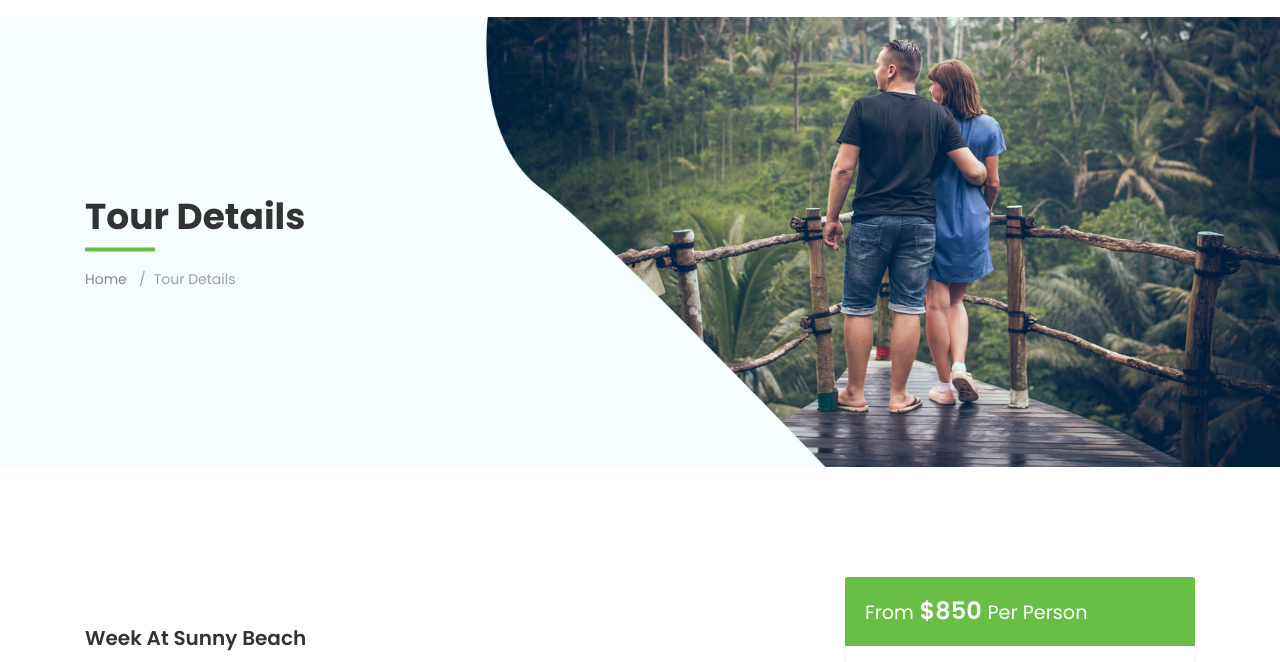
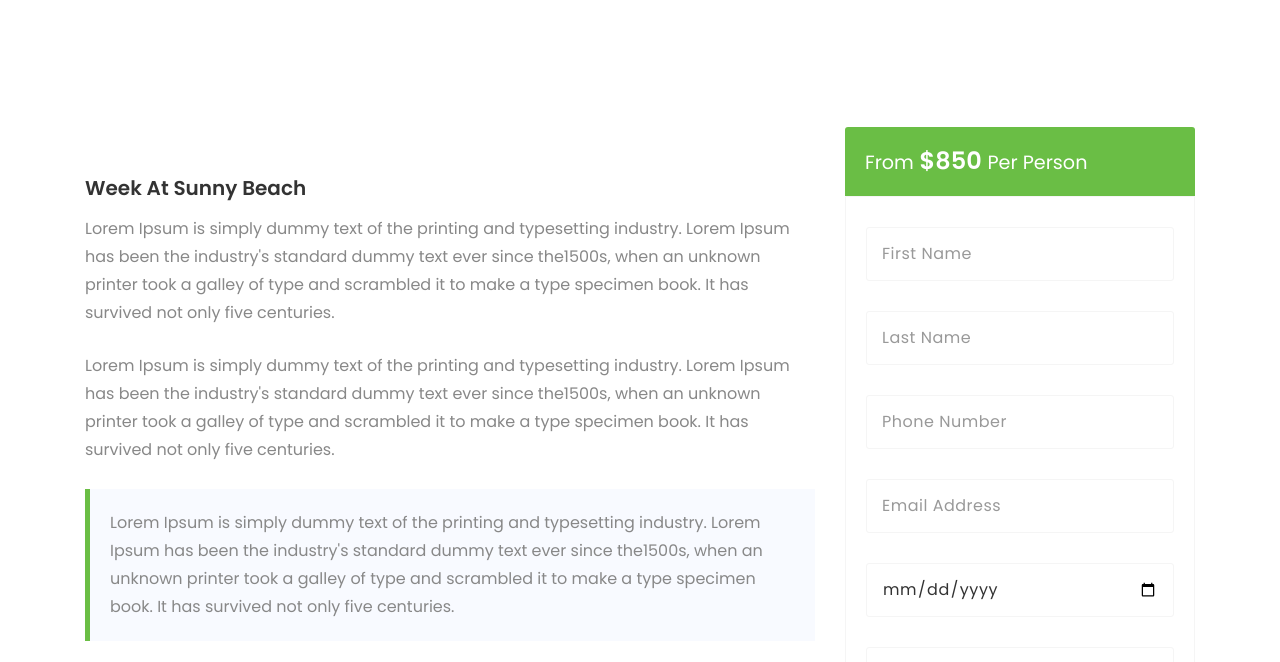
Before and after one commit to shameemreza/salvintravels, a plain HTML site: page tour-single.html in a window 1280 px wide. Shown: the part 78-740 px from the top of the page. Drawn offline with Linux system fonts and the light colour scheme.

Commit message:
Single tour banner area removed :tada:

```diff
--- a/tour-single.html
+++ b/tour-single.html
@@ -76,23 +76,6 @@
 		</div>
 	</nav>
 	<!-- end nav -->
-
-	<section class="inner-page-banner" style="background-image:url(img/banner/tour-banner.jpg)">
-		<div class="page-banner-caption">
-			<div class="container">
-				<div class="row">
-					<div class="col-md-12">
-						<h1>Tour Details</h1>
-						<ol class="breadcrumb">
-							<li class="breadcrumb-item"><a href="index.html">Home</a></li>
-							<li class="breadcrumb-item active">Tour Details</li>
-						</ol>
-					</div>
-				</div>
-			</div>
-		</div>
-	</section>
-	<!-- end banner -->
 
 	<section class="section-spacing">
 		<div class="container">
```
